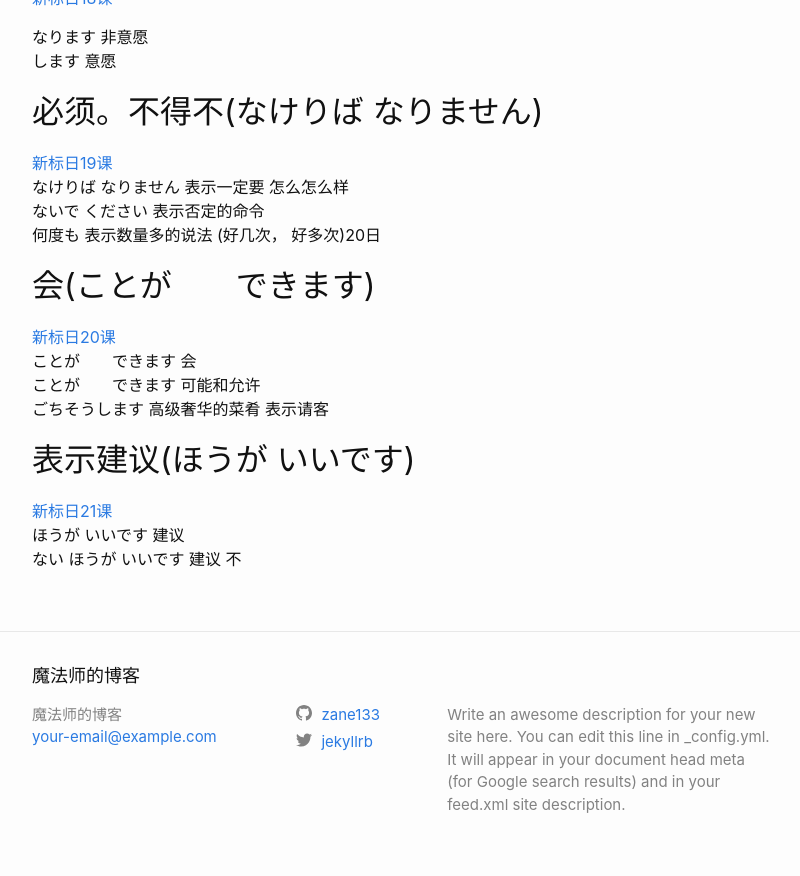
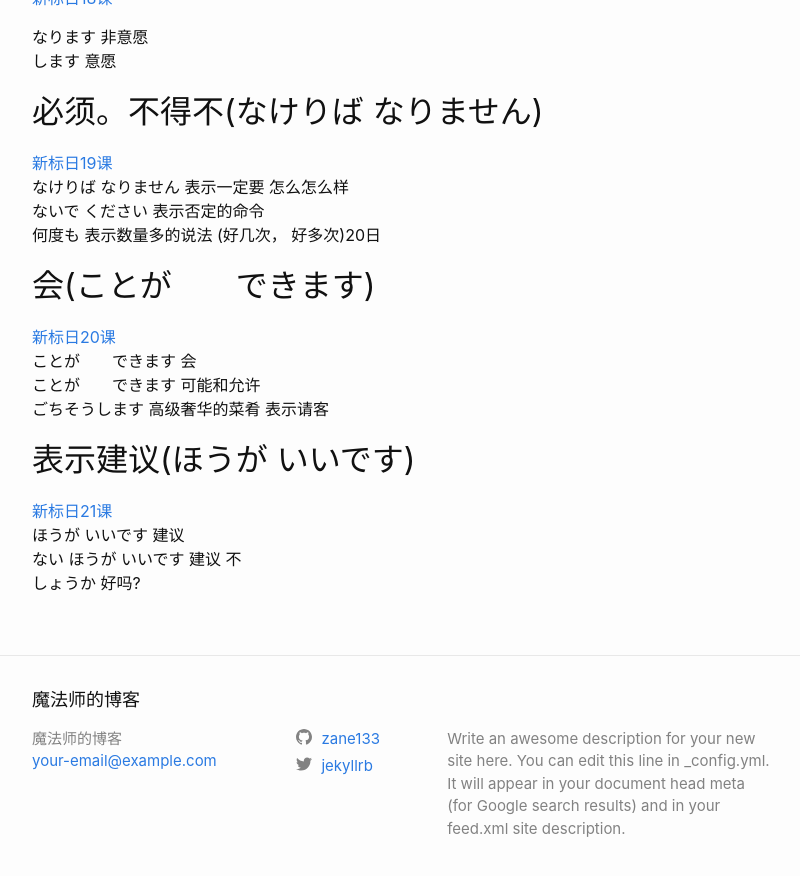
Before and after one commit to zane133/zane133.github.io, a Jekyll site: the page built from _posts/2019-08-17-japanese_study.markdown, in a window 1280 px wide and 900 px high, scrolled down 1798 px. Shown: the top 876 px of the window, without its empty margins (238-1038 px from the left). Built offline with Jekyll 4.4.1, drawn with Linux system fonts in a browser that asks for light colours.

Commit message:
Update 2019-08-17-japanese_study.markdown

```diff
--- a/_posts/2019-08-17-japanese_study.markdown
+++ b/_posts/2019-08-17-japanese_study.markdown
@@ -67,3 +67,4 @@ Google可以在搜索词的尾部加上 **とは**
 [新标日21课](https://www.bilibili.com/video/av14150839/?p=23)
 ほうが  いいです  建议
 ない ほうが  いいです  建议 不
+しょうか 好吗?
```
